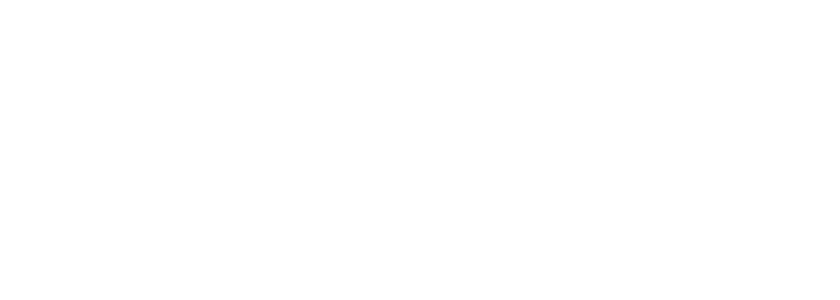
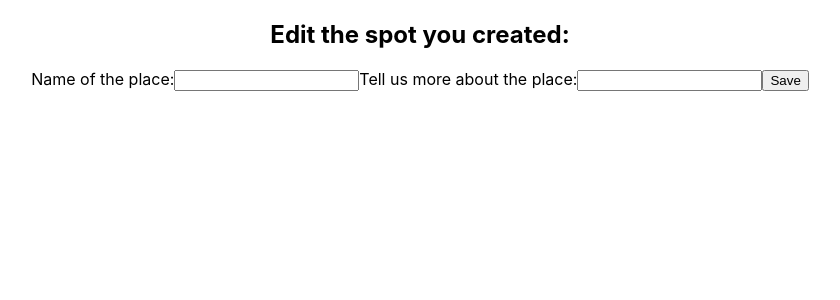
Before and after one commit to SunsetSeeker/SunsetSeeker, a React (Create React App) app in the folder sunsetseeker/client/: page /editSpot in a window 1280 px wide. Shown: the top 300 px of the page, without its empty margins (220-1060 px from the left). Built offline with nearby package versions, Linux system fonts and the light colour scheme.

Commit message:
edit view and additional routes in App.js

```diff
--- a/sunsetseeker/client/src/App.js
+++ b/sunsetseeker/client/src/App.js
@@ -3,6 +3,8 @@ import './App.css';
 import { Route } from 'react-router-dom';
 import SpotList from './components/SpotList/SpotList';
 import AddSpot from './components/AddSpot/AddSpot';
+import SpotDetails from './components/SpotDetails/SpotDetails';
+import EditSpot from './components/EditSpot/EditSpot';
 
 
 class App extends Component {
@@ -29,6 +31,11 @@ class App extends Component {
         component={AddSpot}
         />
 
+        <Route
+        exact path="/editSpot"
+        component={EditSpot}
+        />
+
       </div>
     )
 
--- a/sunsetseeker/client/src/components/AddSpot/AddSpot.js
+++ b/sunsetseeker/client/src/components/AddSpot/AddSpot.js
@@ -37,6 +37,8 @@ export default class AddSpot extends Component {
 
   render(){
     return(
+      <div>
+      <h2>Add a new sunset location:</h2>
       <form onSubmit={this.handleSubmit}>
         <label>Name of the place:</label>
             <input
@@ -54,8 +56,9 @@ export default class AddSpot extends Component {
             value={this.state.description}
             onChange={this.handleChange}
             />
-        <input type="submit" value="Submit"/>
+        <input type="submit" value="Add"/>
       </form>
+      </div>
     )
   }
 }
--- a/sunsetseeker/client/src/components/EditSpot/EditSpot.js
+++ b/sunsetseeker/client/src/components/EditSpot/EditSpot.js
@@ -0,0 +1,33 @@
+import React, { Component } from 'react';
+
+class EditSpot extends Component {
+  render() {
+    console.log(this.props.title);
+    return(
+      <div>
+        <h2>Edit the spot you created:</h2>
+        <form onSubmit={this.props.handleSubmit}>
+        <label>Name of the place:</label>
+            <input
+            type="text"
+            id="title"
+            name="title"
+            value={this.props.title}
+            onChange={this.props.handleChange}
+            />
+        <label>Tell us more about the place:</label>
+            <input
+            type="text"
+            id="description"
+            name="description"
+            value={this.props.description}
+            onChange={this.props.handleChange}
+            />
+        <input type="submit" value="Save"/>
+      </form>
+      </div>
+    )
+  }
+}
+
+export default EditSpot;
```
